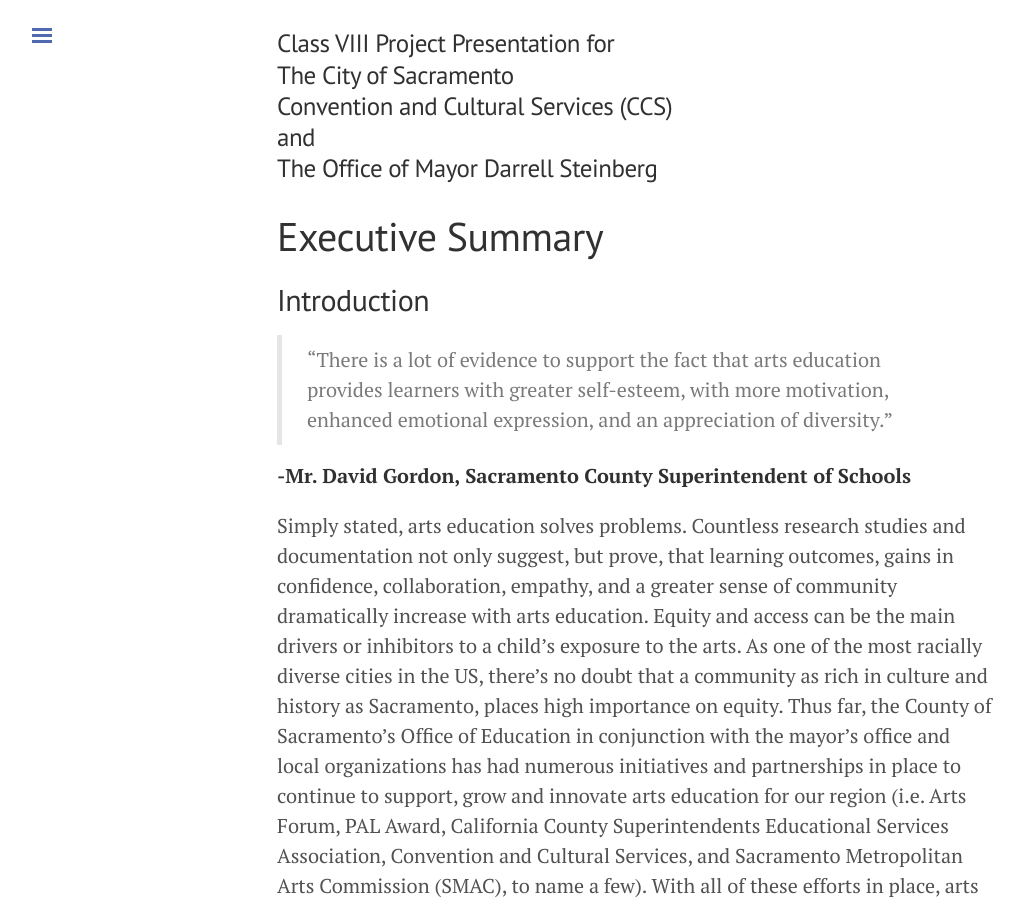
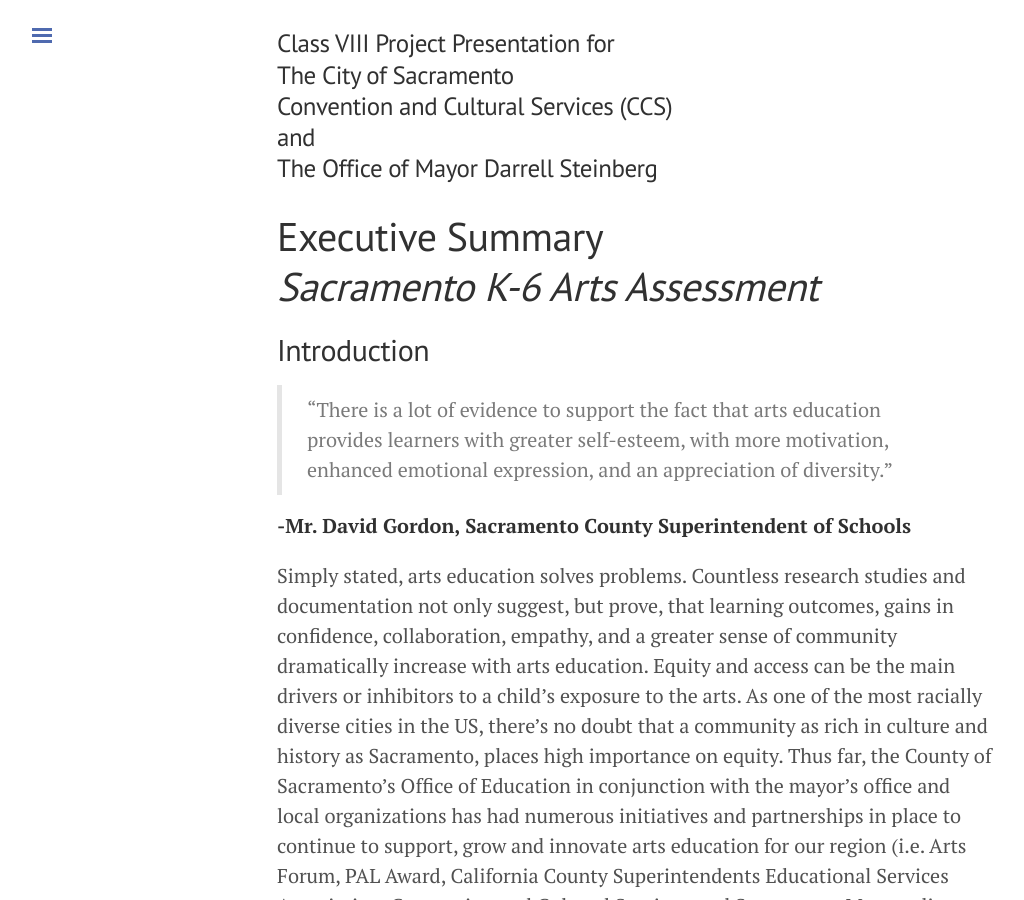
Before and after one commit to code4sac/sacarts4ALL, a Jekyll site: the page built from index.md, in a window 1280 px wide and 900 px high, scrolled down 310 px. Shown: the whole window, without its empty margins (3-1027 px from the left). Built offline with Jekyll 4.4.1, drawn with Linux system fonts in a browser that asks for light colours.

Commit message:
exec formatting

```diff
--- a/index.md
+++ b/index.md
@@ -7,7 +7,7 @@
 ### Class VIII Project Presentation for<br/>The City of Sacramento<br/>Convention and Cultural Services (CCS)<br/>and<br/>The Office of Mayor Darrell Steinberg
 
 
-# Executive Summary
+# Executive Summary<br/><em>Sacramento K-6 Arts Assessment</em>
 
 
 ## Introduction
```
Also changed, not shown: 1_methodology.md (+1 -1 lines).
